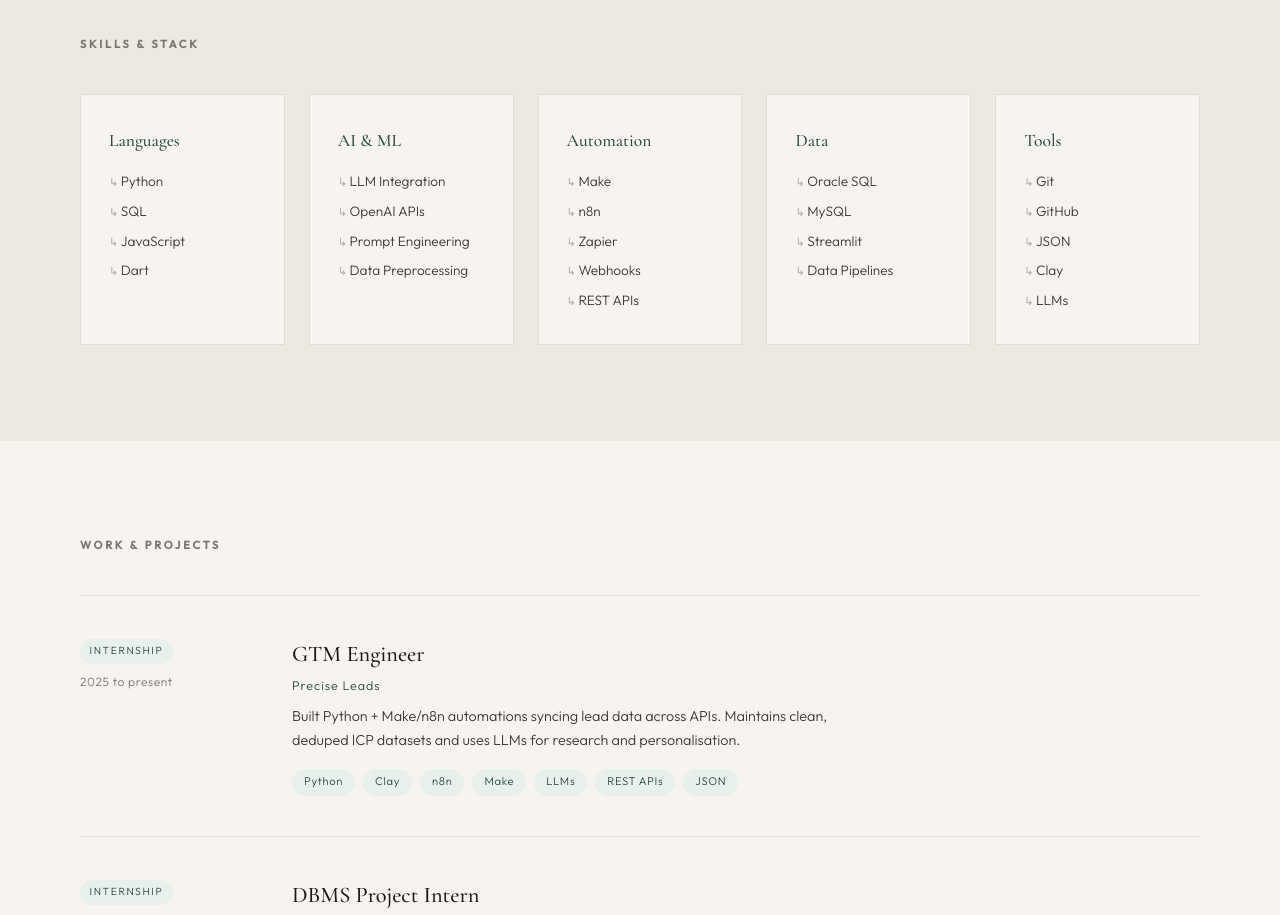
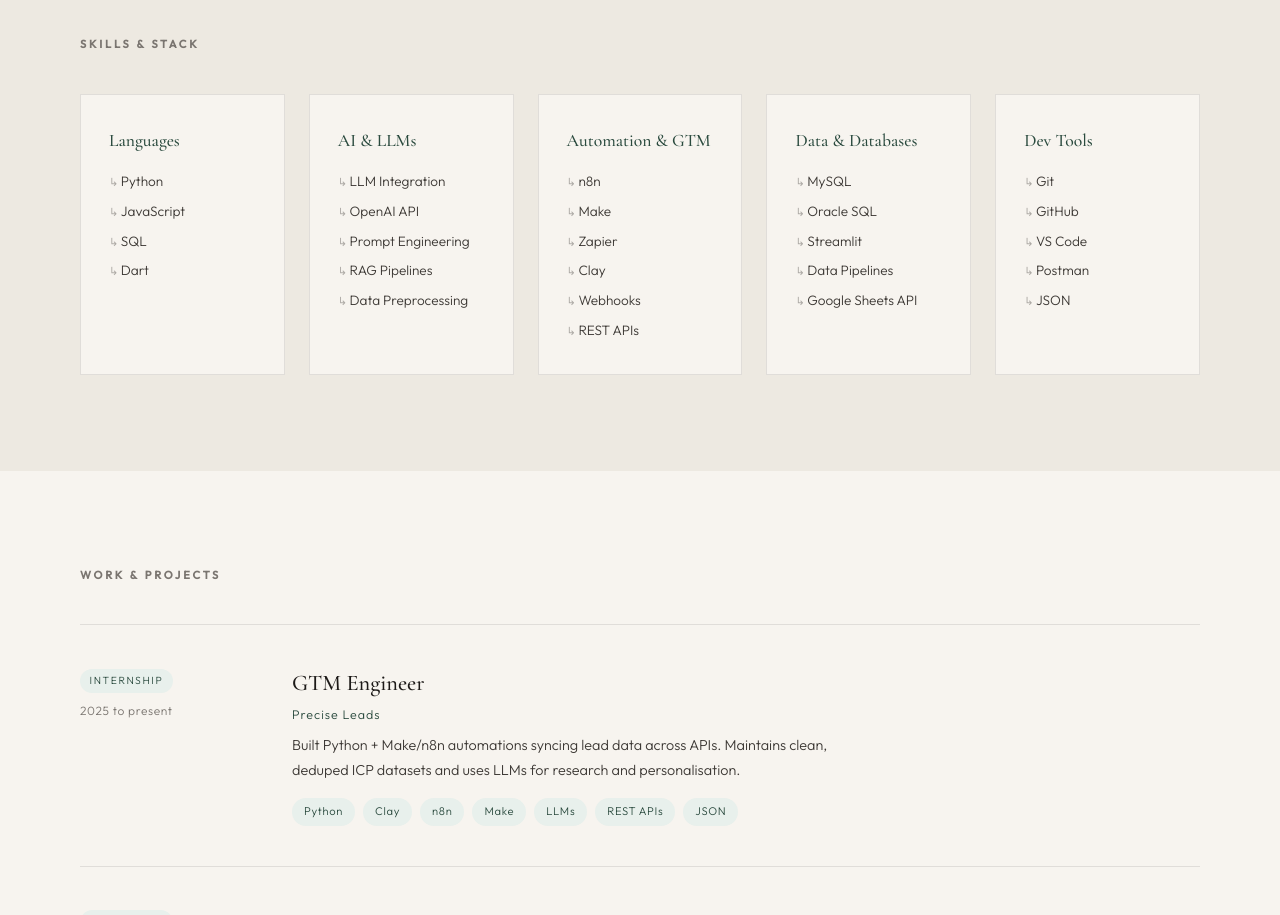
Before and after one commit to justsakshi/sakshi-portfolio, a React (Vite) app: page /tech in a window 1280 px wide. Shown: the part 860-1775 px from the top of the page. Built offline with nearby package versions, Linux system fonts and the light colour scheme.

Commit message:
desktop cursor tracking fixed

```diff
--- a/src/pages/Tech.jsx
+++ b/src/pages/Tech.jsx
@@ -75,11 +75,11 @@
 ]
 
 const skills = [
-  { cat: 'Languages', items: ['Python', 'SQL', 'JavaScript', 'Dart'] },
-  { cat: 'AI & ML', items: ['LLM Integration', 'OpenAI APIs', 'Prompt Engineering', 'Data Preprocessing'] },
-  { cat: 'Automation', items: ['Make', 'n8n', 'Zapier', 'Webhooks', 'REST APIs'] },
-  { cat: 'Data', items: ['Oracle SQL', 'MySQL', 'Streamlit', 'Data Pipelines'] },
-  { cat: 'Tools', items: ['Git', 'GitHub', 'JSON', 'Clay', 'LLMs'] },
+  { cat: 'Languages', items: ['Python', 'JavaScript', 'SQL', 'Dart'] },
+  { cat: 'AI & LLMs', items: ['LLM Integration', 'OpenAI API', 'Prompt Engineering', 'RAG Pipelines', 'Data Preprocessing'] },
+  { cat: 'Automation & GTM', items: ['n8n', 'Make', 'Zapier', 'Clay', 'Webhooks', 'REST APIs'] },
+  { cat: 'Data & Databases', items: ['MySQL', 'Oracle SQL', 'Streamlit', 'Data Pipelines', 'Google Sheets API'] },
+  { cat: 'Dev Tools', items: ['Git', 'GitHub', 'VS Code', 'Postman', 'JSON'] },
 ]
 
 export default function Tech() {
```
